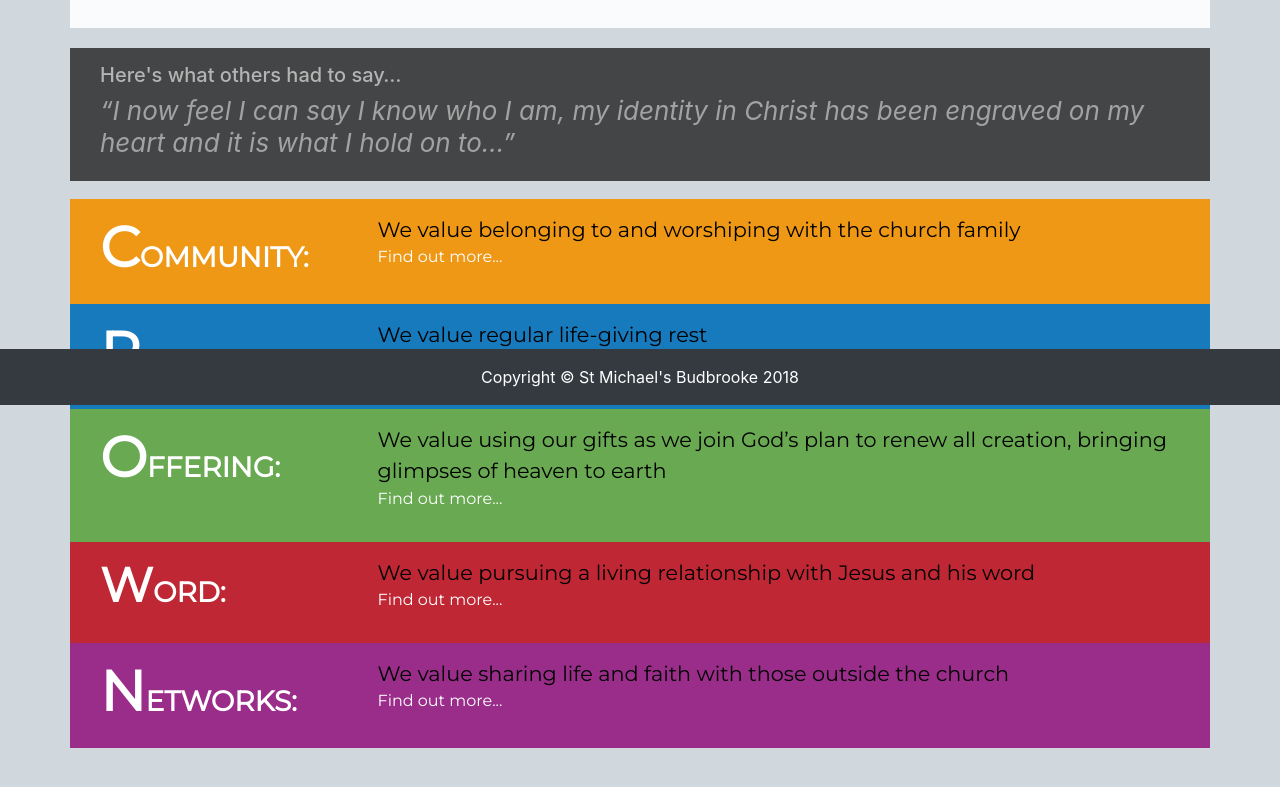
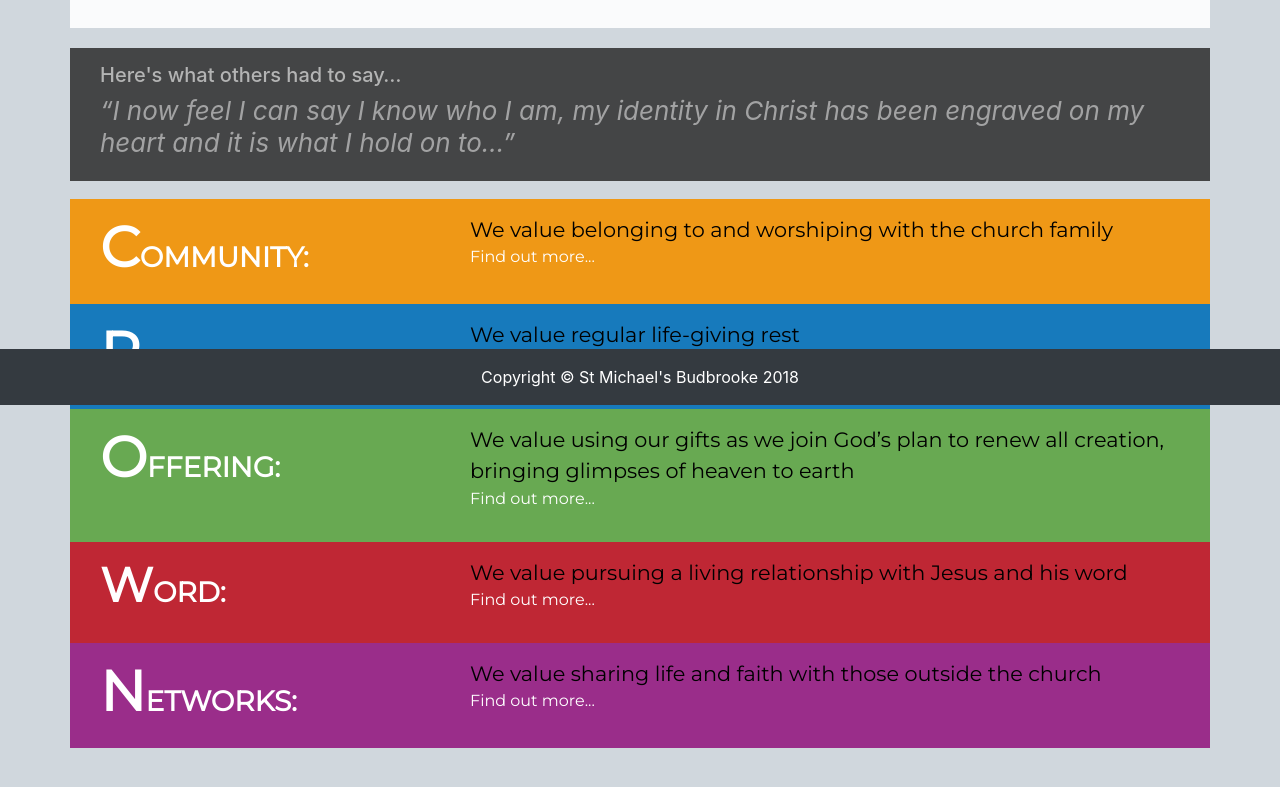
Before and after one commit to stmichaelschurch/stmichaelschurch.github.io, a plain HTML site: page index_home.html in a window 1280 px wide. Shown: the part 395-1182 px from the top of the page. Drawn offline with Linux system fonts and the light colour scheme.

Commit message:
Update index_home.html

```diff
--- a/index_home.html
+++ b/index_home.html
@@ -93,12 +93,12 @@
       <!-- Community -->
       <div class="container community">
         <div class="row padding">
-          <div class="col-lg-3 col-md-4 col-sm-12">
+          <div class="col-lg-4 col-md-4 col-sm-12">
             <a href="community.html" style="color:white; text-decoration: none">
               <h3><strong><span style="font-size: 2.0em">C</span>OMMUNITY:</strong></h3>
             </a>
           </div>
-          <div class="col-lg-9 col-md-8 col-sm-12" id="container_text">
+          <div class="col-lg-8 col-md-8 col-sm-12" id="container_text">
             <p><span style="color: #000; font-size: 1.3em">We value belonging to and worshiping with the church family</span><br><a href="community.html">Find out more...</a></p>
           </div>
         </div>
@@ -107,12 +107,12 @@
       <!-- Re-create -->
       <div class="container recreate">
         <div class="row padding">
-          <div class="col-lg-3 col-md-4 col-sm-12">
+          <div class="col-lg-4 col-md-4 col-sm-12">
             <a href="recreate.html" style="color:white; text-decoration: none">
               <h3><strong><span style="font-size: 2.0em; white-space: nowrap;">R</span>E-CREATE:</strong></h3>
             </a>
           </div>
-          <div class="col-lg-9 col-md-8 col-sm-12" id="container_text">
+          <div class="col-lg-8 col-md-8 col-sm-12" id="container_text">
             <p><span style="color: #000; font-size: 1.3em;">We value regular life-giving rest</span><br><a href="recreate.html">Find out more...</a></p>
           </div>
         </div>
@@ -121,10 +121,10 @@
       <!-- Offering -->
       <div class="container offering">
         <div class="row padding">
-          <div class="col-lg-3 col-md-4 col-sm-12">
+          <div class="col-lg-4 col-md-4 col-sm-12">
             <h3><strong><span style="font-size: 2.0em">O</span>FFERING:</strong></h3>
           </div>
-          <div class="col-lg-9 col-md-8 col-sm-12" id="container_text">
+          <div class="col-lg-8 col-md-8 col-sm-12" id="container_text">
             <p><span style="color: #000; font-size: 1.3em;">We value using our gifts as we join God’s plan to renew all creation, bringing glimpses of heaven to earth</span><br><a href="#">Find out more...</a></p>
           </div>
         </div>
@@ -132,10 +132,10 @@
       <!-- Word -->
       <div class="container word">
         <div class="row padding">
-          <div class="col-lg-3 col-md-4 col-sm-12">
+          <div class="col-lg-4 col-md-4 col-sm-12">
             <h3><strong><span style="font-size: 1.7em">W</span>ORD:</strong></h3>
           </div>
-          <div class="col-lg-9 col-md-8 col-sm-12" id="container_text">
+          <div class="col-lg-8 col-md-8 col-sm-12" id="container_text">
             <p><span style="color: #000; font-size: 1.3em;">We value pursuing a living relationship with Jesus and his word</span><br /><a href="#">Find out more...</a></p>
           </div>
         </div>
@@ -143,10 +143,10 @@
       <!-- Networks -->
       <div class="container networks">
         <div class="row padding">
-          <div class="col-lg-3 col-md-4 col-sm-12">
+          <div class="col-lg-4 col-md-4 col-sm-12">
             <h3><strong><span style="font-size: 2.0em">N</span>ETWORKS:</strong></h3>
           </div>
-          <div class="col-lg-9 col-md-8 col-sm-12" id="container_text">
+          <div class="col-lg-8 col-md-8 col-sm-12" id="container_text">
             <p><span style="color: #000; font-size: 1.3em;">We value sharing life and faith with those outside the church</span><br /><a href="#">Find out more...</a></p>
           </div>
         </div>
```
